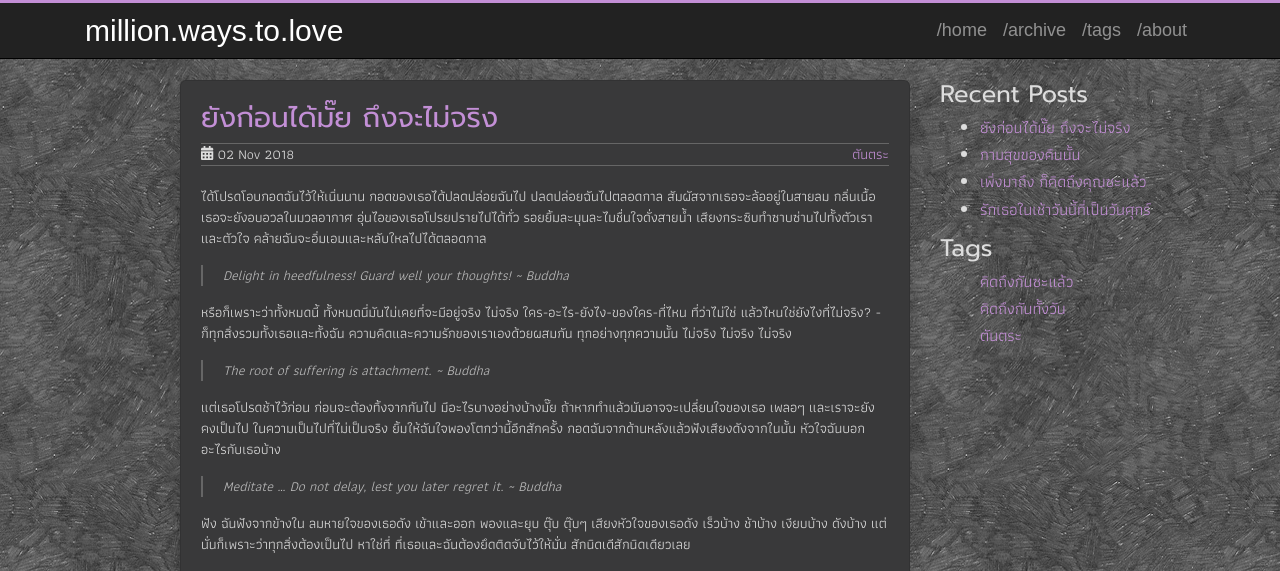
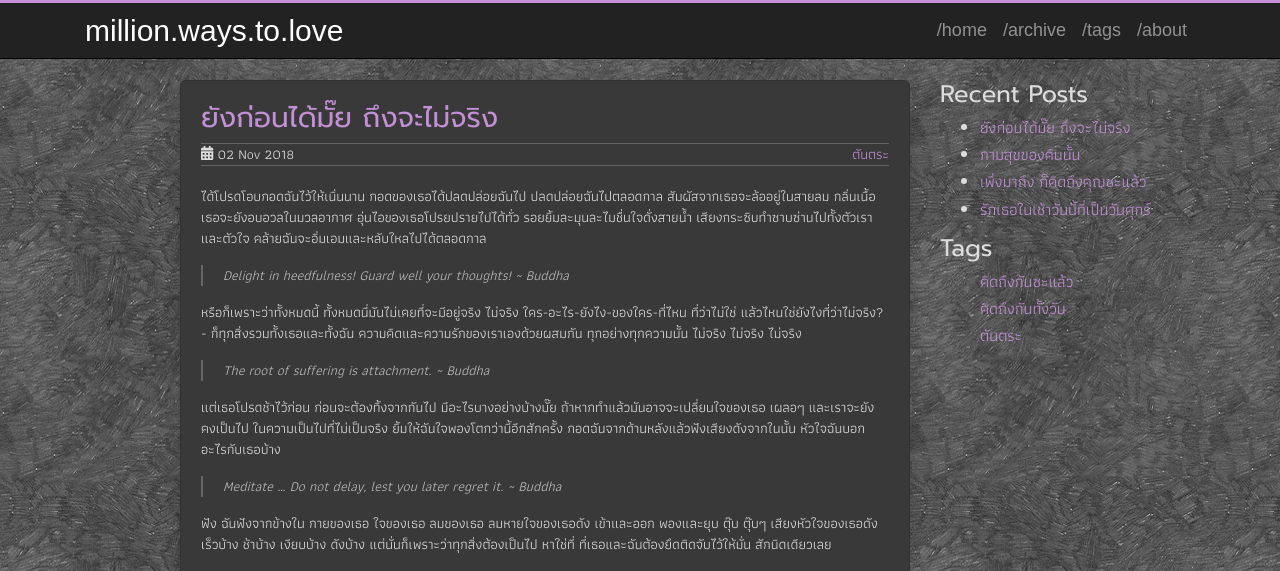
Before and after one commit to sdeehub/love, a Jekyll site: the page built from _posts/2018-11-02-till-you-come.md, in a window 1280 px wide and 1332 px high. Shown: the top 571 px of the window. Built offline with Jekyll 4.4.1, drawn with Linux system fonts in a browser that asks for light colours; comment, search, counter and statistics services are not loaded; some of the changed text lies outside the part shown; grey boxes are pictures that could not be loaded.

Commit message:
fix typo and minor text

```diff
--- a/_posts/2018-11-02-till-you-come.md
+++ b/_posts/2018-11-02-till-you-come.md
@@ -11,18 +11,18 @@ comments: true
 
 > Delight in heedfulness! Guard well your thoughts! ~ Buddha
 
-หรือก็เพราะว่าทั้งหมดนี้ ทั้งหมดนี่มันไม่เคยที่จะมีอยู่จริง ไม่จริง ใคร-อะไร-ยังไง-ของใคร-ที่ไหน ที่ว่าไม่ใช่ แล้วไหนใช่ยังไงที่ไม่จริง? - ก็ทุกสิ่งรวมทั้งเธอและทั้งฉัน ความคิดและความรักของเราเองด้วยผสมกัน ทุกอย่างทุกความนั้น ไม่จริง ไม่จริง ไม่จริง
+หรือก็เพราะว่าทั้งหมดนี้ ทั้งหมดนี่มันไม่เคยที่จะมีอยู่จริง ไม่จริง ใคร-อะไร-ยังไง-ของใคร-ที่ไหน ที่ว่าไม่ใช่ แล้วไหนใช่ยังไงที่ว่าไม่จริง? - ก็ทุกสิ่งรวมทั้งเธอและทั้งฉัน ความคิดและความรักของเราเองด้วยผสมกัน ทุกอย่างทุกความนั้น ไม่จริง ไม่จริง ไม่จริง
 
 > The root of suffering is attachment. ~ Buddha
 
-แต่เธอโปรดช้าไว้ก่อน ก่อนจะต้องทิ้งจากกันไป มีอะไรบางอย่างบ้างมั๊ย  ถ้าหากทำแล้วมันอาจจะเปลี่ยนใจของเธอ เพลอๆ และเราจะยังคงเป็นไป ในความเป็นไปที่ไม่เป็นจริง ยิ้มให้ฉันใจพองโตกว่านี้อีกสักครั้ง กอดฉันจากด้านหลังแล้วฟังเสียงดังจากในนั้น หัวใจฉันบอกอะไรกับเธอบ้าง
+แต่เธอโปรดช้าไว้ก่อน ก่อนจะต้องทิ้งจากกันไป มีอะไรบางอย่างบ้างมั๊ย  ถ้าหากทำแล้วมันอาจจะเปลี่ยนใจของเธอ เผลอๆ และเราจะยังคงเป็นไป ในความเป็นไปที่ไม่เป็นจริง ยิ้มให้ฉันใจพองโตกว่านี้อีกสักครั้ง กอดฉันจากด้านหลังแล้วฟังเสียงดังจากในนั้น หัวใจฉันบอกอะไรกับเธอบ้าง
 
 > Meditate ... Do not delay, lest you later regret it. ~ Buddha
 
-ฟัง ฉันฟังจากข้างใน ลมหายใจของเธอดัง เข้าและออก พองและยุบ ตุ๊บ ตุ๊บๆ เสียงหัวใจของเธอดัง เร็วบ้าง ช้าบ้าง เงียบบ้าง ดังบ้าง แต่นั่นก็เพราะว่าทุกสิ่งต้องเป็นไป หาใช่ที่ ที่เธอและฉันต้องยึดติดจับไว้ให้มั่น สักนิดเดีสักนิดเดียวเลย
+ฟัง ฉันฟังจากข้างใน กายของเธอ ใจของเธอ ลมของเธอ ลมหายใจของเธอดัง เข้าและออก พองและยุบ ตุ๊บ ตุ๊บๆ เสียงหัวใจของเธอดัง เร็วบ้าง ช้าบ้าง เงียบบ้าง ดังบ้าง แต่นั่นก็เพราะว่าทุกสิ่งต้องเป็นไป หาใช่ที่ ที่เธอและฉันต้องยึดติดจับไว้ให้มั่น สักนิดเดียวเลย
 
 <div style="position:relative;width:100%;height:0;padding-bottom:56.25%;">
 <iframe style="width:100%;height:100%;position:absolute;top:0;left:0;" src="https://www.youtube.com/embed/mBrdEYW0Vno" frameborder="0" allow="autoplay; encrypted-media" allowfullscreen>
 </iframe>
 </div>
-<br />เอวัง ภาวนา สาธุ <i class="fa fa-heart" style="color:#C38FD6"></i> สวัสดี
+<br />ได้โปรด <i class="fa fa-heart" style="color:#C38FD6"></i> ภาวนา สาธุ
```
